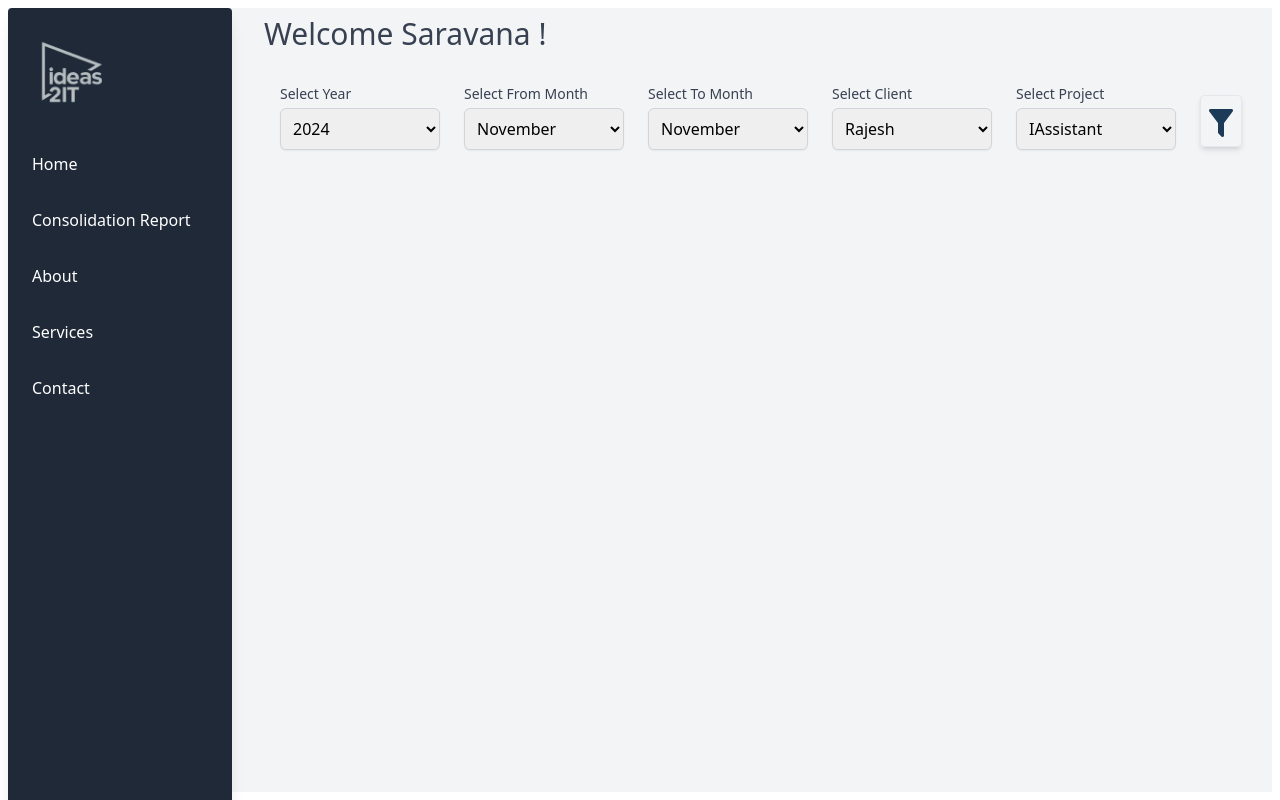
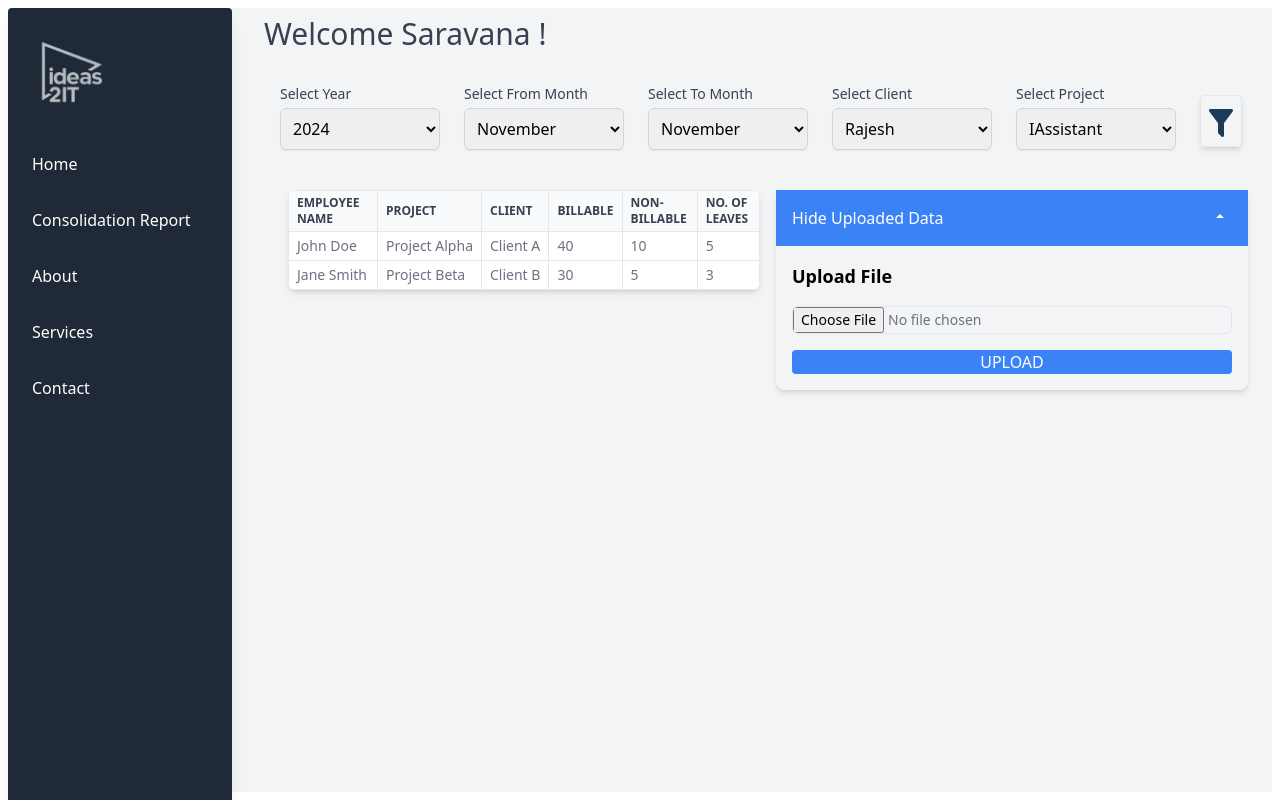
Before and after one commit to SaravanaMuthuKumarS/report-genie-web, a React (Vite) app: page /home/consolidation in a window 1280 px wide. Built offline with nearby package versions, Linux system fonts and the light colour scheme.

Commit message:
consolidated sheet upload    - compare and diiferentiate the difference is done

```diff
--- a/package.json
+++ b/package.json
@@ -11,6 +11,7 @@
   },
   "dependencies": {
     "@tanstack/react-query": "^5.61.0",
+    "@tanstack/react-table": "^8.20.5",
     "axios": "^1.7.7",
     "formik": "^2.4.6",
     "react": "^18.3.1",
@@ -18,6 +19,7 @@
     "react-router-dom": "^6.28.0",
     "react-select": "^5.8.3",
     "sass": "^1.81.0",
+    "xlsx": "^0.18.5",
     "yup": "^1.4.0"
   },
   "devDependencies": {
--- a/src/context/AuthContextProvider.tsx
+++ b/src/context/AuthContextProvider.tsx
@@ -15,6 +15,8 @@ export const AuthContext = createContext<AuthContextType>({
   setIsFinance: () => { },
   handleLogin: () => { },
   handleSignup: () => { },
+  isDataUploaded: false,
+  setIsDataUploaded: () => {},
 });
 
 export default function AuthContextProvider({
@@ -27,6 +29,7 @@ export default function AuthContextProvider({
   const [isRetry, setRetry] = useState<boolean>(false);
   const [userName, setUserName] = useState<string>("");
   const [accessToken, setAccessToken] = useState<string>("");
+  const [isDataUploaded, setIsDataUploaded] = useState<boolean>(false);
   const { mutate } = useLogin();
   const navigate = useNavigate();
 
@@ -73,6 +76,8 @@ export default function AuthContextProvider({
         setUserName,
         handleLogin,
         handleSignup,
+        setIsDataUploaded,
+        isDataUploaded
       }}
     >
       {children}
--- /dev/null
+++ b/src/pages/Comparator.tsx
@@ -0,0 +1,162 @@
+import { useState } from "react";
+import * as XLSX from 'xlsx';
+
+interface ComparisonComponentProps {
+    excelData: any[];
+    setExcelData: (data: any[]) => void;
+}
+
+export default function ComparisonComponent({ excelData, setExcelData }: ComparisonComponentProps) {
+    const [excelFile, setExcelFile] = useState<ArrayBuffer | null>(null);
+    const [typeError, setTypeError] = useState<string | null>(null);
+    const [isAccordionOpen, setIsAccordionOpen] = useState(true);
+
+    const predefinedData = [
+        { name: "John Doe", project: "Project Alpha", client: "Client A", billable: 40, nonBillable: 10, leaves: 5 },
+        { name: "Jane Smith", project: "Project Beta", client: "Client B", billable: 30, nonBillable: 5, leaves: 3 },
+    ];
+
+    const handleFile = (e: React.ChangeEvent<HTMLInputElement>) => {
+        const selectedFile = e.target.files?.[0];
+        if (selectedFile) {
+            if (selectedFile.type === 'application/vnd.openxmlformats-officedocument.spreadsheetml.sheet' ||
+                selectedFile.type === 'application/vnd.ms-excel') {
+                setTypeError(null);
+                const reader = new FileReader();
+                reader.readAsArrayBuffer(selectedFile);
+                reader.onload = () => {
+                    setExcelFile(reader.result as ArrayBuffer);
+                };
+            } else {
+                setTypeError('Please select only Excel file types');
+                setExcelFile(null);
+            }
+        }
+    };
+
+    const handleFileSubmit = (e: React.FormEvent<HTMLFormElement>) => {
+        e.preventDefault();
+        if (excelFile !== null) {
+            const workbook = XLSX.read(excelFile, { type: 'array' });
+            const worksheetName = workbook.SheetNames[0];
+            const worksheet = workbook.Sheets[worksheetName];
+            const data = XLSX.utils.sheet_to_json(worksheet);
+
+            setExcelData(data);
+        }
+    };
+
+    return (
+        <div className="flex flex-col md:flex-row p-6 space-y-4 md:space-y-0 md:space-x-4">
+
+            <div className="md:w-1/2 mb-4 md:mb-0">
+                <div className="relative overflow-x-auto shadow-md sm:rounded-lg">
+                    <table className="min-w-full text-sm text-left text-gray-500 border border-gray-300">
+                        <thead className="text-xs text-gray-700 uppercase bg-gray-50">
+                            <tr>
+                                <th scope="col" className="px-2 py-1 border">Employee Name</th>
+                                <th scope="col" className="px-2 py-1 border">Project</th>
+                                <th scope="col" className="px-2 py-1 border">Client</th>
+                                <th scope="col" className="px-2 py-1 border">Billable</th>
+                                <th scope="col" className="px-2 py-1 border">Non-Billable</th>
+                                <th scope="col" className="px-2 py-1 border">No. of Leaves</th>
+                            </tr>
+                        </thead>
+                        <tbody>
+                            {predefinedData.map((row, index) => (
+                                <tr key={index} className="bg-white border-b hover:bg-gray-100">
+                                    <td className="px-2 py-1 whitespace-nowrap border">{row.name}</td>
+                                    <td className="px-2 py-1 whitespace-nowrap border">{row.project}</td>
+                                    <td className="px-2 py-1 whitespace-nowrap border">{row.client}</td>
+                                    <td className="px-2 py-1 whitespace-nowrap border">{row.billable}</td>
+                                    <td className="px-2 py-1 whitespace-nowrap border">{row.nonBillable}</td>
+                                    <td className="px-2 py-1 whitespace-nowrap border">{row.leaves}</td>
+                                </tr>
+                            ))}
+                        </tbody>
+                    </table>
+                </div>
+            </div>
+
+            <div className={`md:w-1/2 bg-gray-100 rounded-lg shadow-md transition-all duration-300`}>
+                <div
+                    onClick={() => setIsAccordionOpen(!isAccordionOpen)}
+                    className={`p-4 cursor-pointer flex justify-between items-center ${isAccordionOpen ? 'bg-blue-500 text-white' : 'bg-gray-200'}`}
+                >
+                    <span>{isAccordionOpen ? 'Hide Uploaded Data' : 'Show Uploaded Data'}</span>
+                    <svg
+                        xmlns="http://www.w3.org/2000/svg"
+                        width="24" height="24"
+                        fill="none"
+                        viewBox="0 0 24 24"
+                        className={`transition-transform duration-300 ${isAccordionOpen ? 'transform rotate-180' : ''}`}
+                    >
+                        <path fill="#FFF" d="M12 16l4-4H8l4 4z"/>
+                    </svg>
+                </div>
+
+                {isAccordionOpen && (
+                    <div className={`p-4`}>
+                        {excelData ? (
+                            <>
+                                <table className="min-w-full bg-white border border-gray-300 mt-2">
+                                    <thead>
+                                        <tr>
+                                            {Object.keys(excelData[0]).map((key) => (
+                                                <th key={key} className="border px=4 py=  2">{key}</th>
+                                            ))}
+                                        </tr>
+                                    </thead>
+
+                                    <tbody>
+                                        {excelData.map((individualExcelData, index) => {
+                                            const predefinedRow = predefinedData.find(row => row.name === individualExcelData['Employee Name']);
+                                            const isMismatch =
+                                                predefinedRow &&
+                                                (predefinedRow.billable !== individualExcelData['Billable'] ||
+                                                 predefinedRow.nonBillable !== individualExcelData['Non-Billable'] ||
+                                                 predefinedRow.leaves !== individualExcelData['No. of Leaves']);
+
+                                            return (
+                                                <tr key={index}
+                                                    className={`border-b ${isMismatch ? 'bg-red-200' : (index % 2 === 0 ? 'bg-gray-50' : 'bg-white')}`}>
+                                                    {Object.keys(individualExcelData).map((key) => (
+                                                        <td key={key} className="border px=4 py=  2">{individualExcelData[key]}</td>
+                                                    ))}
+                                                </tr>
+                                            );
+                                        })}
+                                    </tbody>
+
+                                </table>
+                            </>
+                        ) : (
+                            <>
+                                <form onSubmit={handleFileSubmit}>
+                                    <h2 className="text-lg font-semibold mb-4">Upload File</h2>
+                                    <input
+                                        type="file"
+                                        accept=".xlsx, .xls"
+                                        required
+                                        onChange={handleFile}
+                                        className="block w-full text-sm text-gray-500 mb-4 border rounded-md p=2"
+                                    />
+                                    <button
+                                        type="submit"
+                                        className="w-full bg-blue-500 text-white py=2 rounded hover:bg-blue=600"
+                                    >
+                                        UPLOAD
+                                    </button>
+
+                                    {typeError && (
+                                        <div className="mt=4 text-red=600">{typeError}</div>
+                                    )}
+                                </form>
+                            </>
+                        )}
+                    </div>
+                )}
+            </div>
+        </div>
+    );
+}
--- a/src/pages/ConsolidationReport.tsx
+++ b/src/pages/ConsolidationReport.tsx
@@ -2,11 +2,13 @@ import { useContext, useState } from "react";
 import { clients, projects, months } from "../constants/appConstants";
 import { AuthContextType } from "../types/appTypes";
 import { AuthContext } from "../context/AuthContextProvider";
+import Comparator from "./Comparator";
 // import useGetProjects from "../hooks/useGetProjects";
 
 export default function ConsolidationReport() {
   // const { data } = useGetProjects();
   const { userName } = useContext<AuthContextType>(AuthContext);
+  const [excelData, setExcelData] = useState<any[]>(null);
 
   const currentYear = new Date().getFullYear();
   const years = Array.from({ length: 20 }, (_, i) => currentYear - i); // Last 20 years
@@ -159,6 +161,17 @@ export default function ConsolidationReport() {
 
         </div>
       </div>
+      <Comparator excelData={excelData} setExcelData={setExcelData}/>
+      {excelData && (
+            <div className="mt-4 md:w-full flex justify-end">
+                <button
+                    onClick={() => console.log("Save to backend")}
+                    className="bg-green-500 text-white py-2 px-4 rounded hover:bg-green-600"
+                >
+                    Save Data
+                </button>
+            </div>
+        )}
     </div>
   );
 }
--- a/src/scss/button.scss
+++ b/src/scss/button.scss
@@ -1,19 +1,19 @@
-.primary {
-  background-color: #3979d2;
-  color: white;
-  font-weight: bold;
-  padding: {
-    top: 0.5rem;
-    bottom: 0.5rem;
-    left: 1rem;
-    right: 1rem;
-  }
-  border-radius: round($number: 4px);
-  margin: {
-    top: 1rem;
-  }
-}
+// .primary {
+//   background-color: #3979d2;
+//   color: white;
+//   font-weight: bold;
+//   padding: {
+//     top: 0.5rem;
+//     bottom: 0.5rem;
+//     left: 1rem;
+//     right: 1rem;
+//   }
+//   border-radius: round($number: 4px);
+//   margin: {
+//     top: 1rem;
+//   }
+// }
 
-.primary:hover {
-  background-color: #334155;
-}
+// .primary:hover {
+//   background-color: #334155;
+// }
--- a/src/types/appTypes.ts
+++ b/src/types/appTypes.ts
@@ -15,6 +15,8 @@ export interface AuthContextType {
       password: string;
     }) => void;
     handleSignup: () => void;
+    isDataUploaded: boolean;
+    setIsDataUploaded: (isDataUploaded: boolean) => void;
   }
 
   export interface Project {
```
Also changed, not shown: 1 other file (tests, documents, lock files or other folders).
